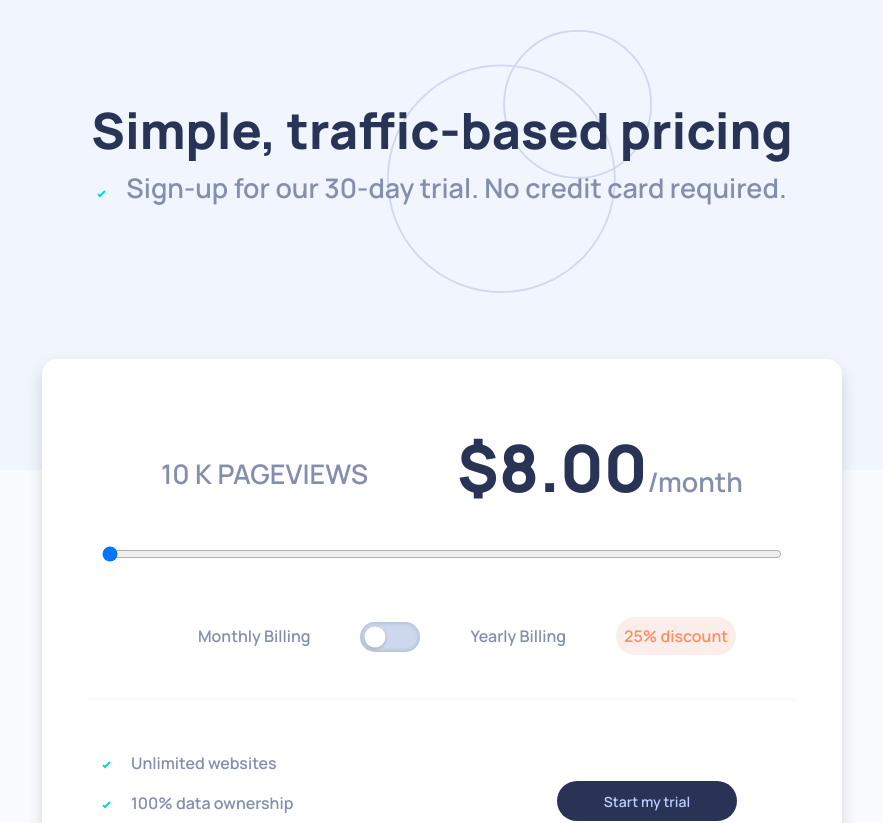
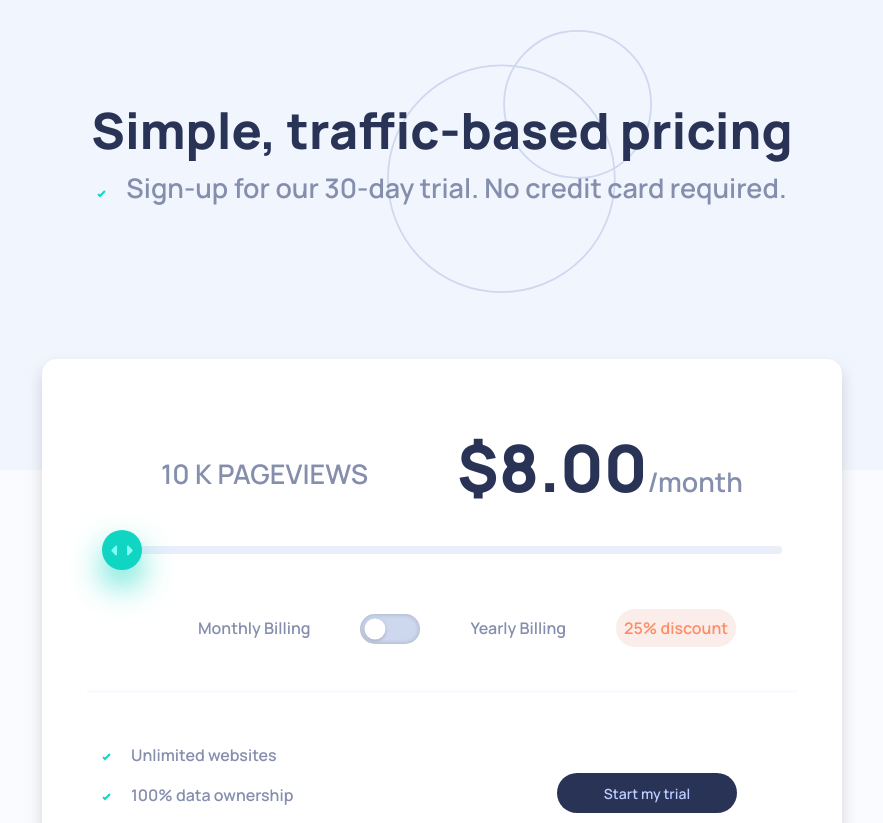
Before and after one commit to Avery-techdev/interactive-pricing-component-react, a React (Create React App) app: page / in a window 1280 px wide. Shown: the top 823 px of the page, without its empty margins (198-1081 px from the left). Built offline with nearby package versions, Linux system fonts and the light colour scheme.

Commit message:
Style Slider

```diff
--- a/src/Slider.css
+++ b/src/Slider.css
@@ -15,7 +15,6 @@
 input[type="range"] {
   width: 100%;
   margin: 30px 0 30px;
-  ;
 }
 
 input[type="checkbox"] {
@@ -49,7 +48,6 @@ input[type="checkbox"]:before {
 
 input:checked[type="checkbox"]:before {
   left: 30px;
-
 }
 
 p::before {
@@ -60,12 +58,10 @@ p::before {
 .dollar {
   font-size: 65px;
   font-weight: 800;
-
 }
 
 .per-month {
   position: relative;
-
 }
 
 .billing-text {
@@ -78,9 +74,72 @@ p::before {
   margin: 0 50px;
 }
 
-.discount{
+.discount {
   background: hsl(16, 65%, 95%);
   color: hsl(15, 100%, 70%);
   padding: 8px;
   border-radius: 30px;
 }
+
+.slider {
+  appearance: none;
+  width: 100%;
+  height: 8px;
+  background-color: #eaeefb;
+  border-radius: 99em;
+  outline: none;
+  margin-bottom: 2.6em;
+  cursor: pointer;
+}
+.slider::-moz-range-thumb {
+  appearance: none;
+  width: 40px;
+  height: 40px;
+  border: 0;
+  border-radius: 99em;
+  background: url(./imgs/icon-slider.svg) no-repeat center center;
+  background-color: #10d5c2;
+  box-shadow: 0 1em 2em rgba(16, 213, 194, 0.7);
+  transition: 200ms ease;
+}
+.slider::-webkit-slider-thumb {
+  appearance: none;
+  width: 40px;
+  height: 40px;
+  border: 0;
+  border-radius: 99em;
+  background: url(./imgs/icon-slider.svg) no-repeat center center;
+  background-color: #10d5c2;
+  box-shadow: 0 1em 2em rgba(16, 213, 194, 0.7);
+  transition: 200ms ease;
+}
+.slider::-moz-range-progress {
+  background-color: #a5f3eb;
+  height: 100%;
+  border-radius: 99em;
+}
+.slider::-ms-fill-lower {
+  background-color: #a5f3eb;
+  height: 100%;
+  border-radius: 99em;
+}
+.slider:hover::-moz-range-thumb {
+  background-color: #00e6cf;
+}
+.slider:hover::-webkit-slider-thumb {
+  background-color: #00e6cf;
+}
+.slider:active::-moz-range-thumb {
+  background-color: #00998a;
+}
+.slider:active::-webkit-slider-thumb {
+  background-color: #00998a;
+}
+.slider:focus-visible::-moz-range-thumb {
+  outline: 2px solid #10d5c2;
+  outline-offset: 2px;
+}
+.slider:focus-visible::-webkit-slider-thumb {
+  outline: 2px solid #10d5c2;
+  outline-offset: 2px;
+}
--- a/src/Slider.js
+++ b/src/Slider.js
@@ -70,6 +70,7 @@ class Slider extends React.Component {
         </div>
       </div>
       <input
+      className="slider"
         type="range"
         ref={this.slider}
         defaultValue={this.state.priceInputValue}
```
